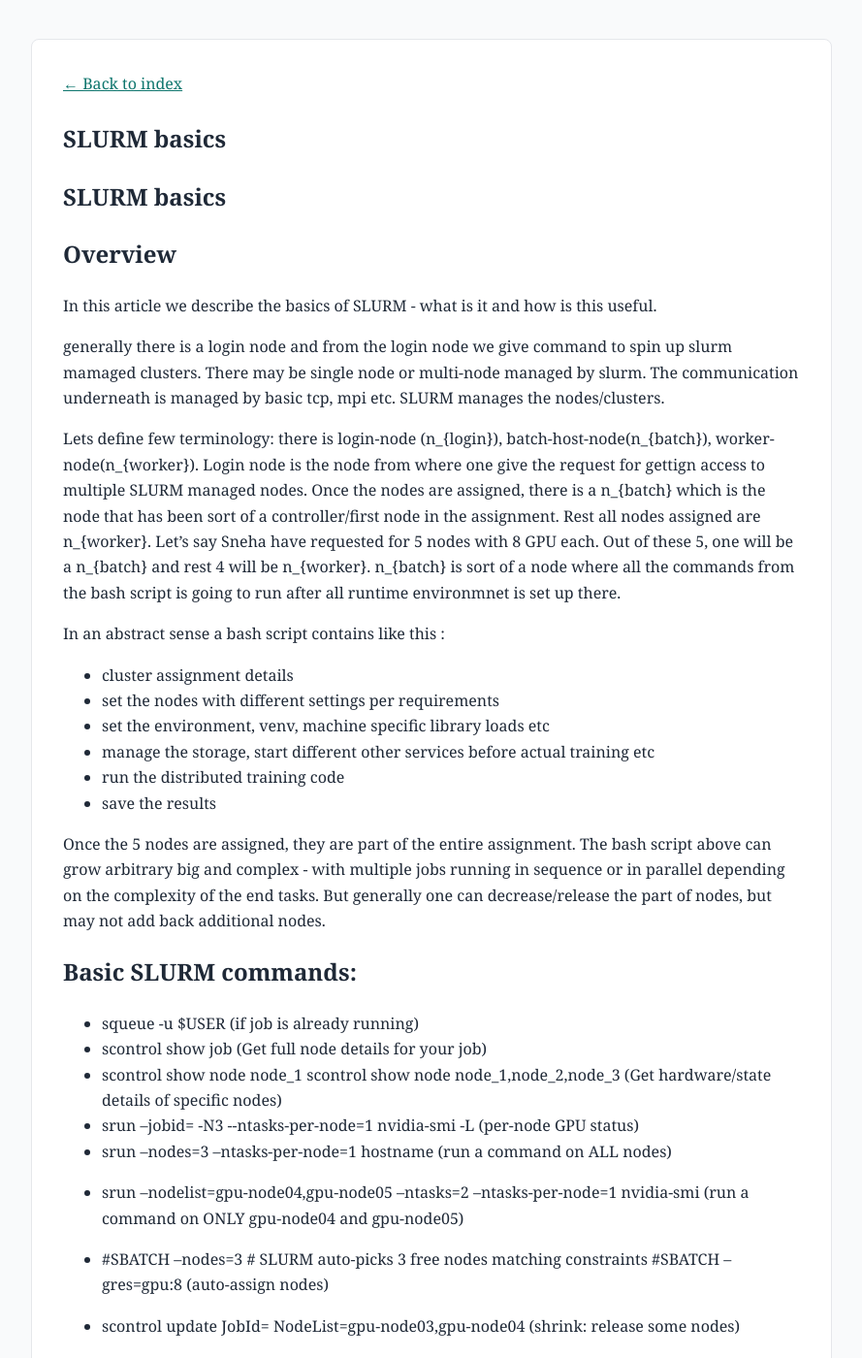
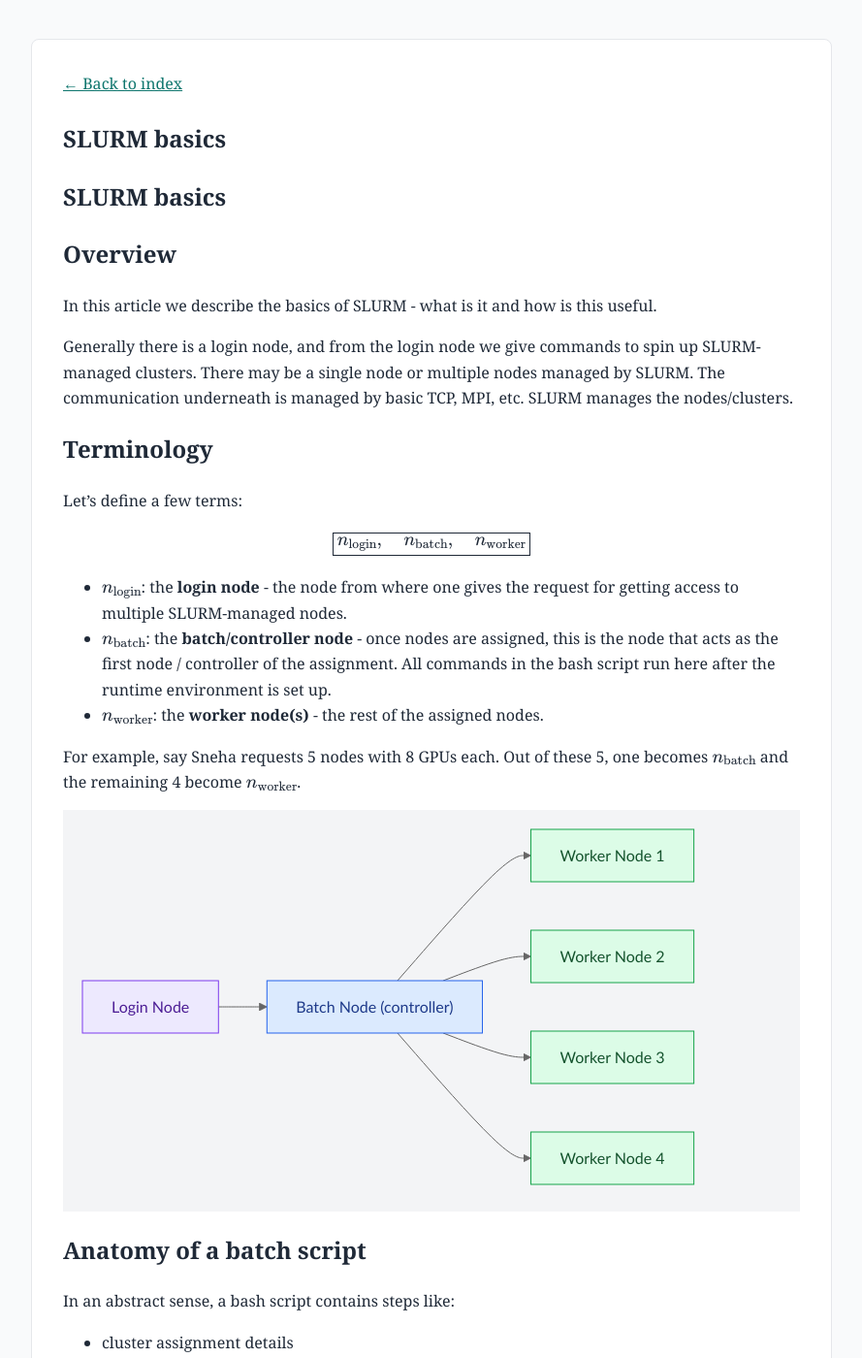
Before and after one commit to soumik-github/soumik_mandal, a Jekyll site: the page built from markdown_articles/SLURM.md, in a window 1280 px wide and 1400 px high. Shown: the whole window at 97% size, without its empty margins (195-1084 px from the left). Built offline with Jekyll 4.4.1, drawn with Linux system fonts in a browser that asks for light colours; some of the changed text lies outside the part shown.

Commit message:
adding slurm 7

````diff
--- a/markdown_articles/SLURM.md
+++ b/markdown_articles/SLURM.md
@@ -1,52 +1,109 @@
 ---
 title: SLURM basics
-date: 2026
+date: 2026-08-25
+author: soumik
 ---
 
 # SLURM basics
 
 ## Overview
+
 In this article we describe the basics of SLURM - what is it and how is this useful.
 
-generally there is a login node and from the login node we give command to spin up slurm mamaged clusters. There may be single node or multi-node managed by slurm. The communication underneath is managed by basic tcp, mpi etc. SLURM manages the nodes/clusters.
+Generally there is a login node, and from the login node we give commands to spin up SLURM-managed clusters. There may be a single node or multiple nodes managed by SLURM. The communication underneath is managed by basic TCP, MPI, etc. SLURM manages the nodes/clusters.
 
-Lets define few terminology:
-there is login-node (n_{login}), batch-host-node(n_{batch}), worker-node(n_{worker}). Login node is the node from where one give the request for gettign access to multiple SLURM managed nodes. Once the nodes are assigned, there is a n_{batch} which is the node that has been sort of a controller/first node in the assignment. Rest all nodes assigned are n_{worker}. Let's say Sneha have requested for 5 nodes with 8 GPU each. Out of these 5, one will be a n_{batch} and rest 4 will be n_{worker}. n_{batch} is sort of a node where all the commands from the bash script is going to run after all runtime environmnet is set up there.
+## Terminology
 
-In an abstract sense a bash script contains like this :
+Let's define a few terms:
+
+$$
+\boxed{n_{\text{login}}, \quad n_{\text{batch}}, \quad n_{\text{worker}}}
+$$
+
+- $n_{\text{login}}$: the **login node** - the node from where one gives the request for getting access to multiple SLURM-managed nodes.
+- $n_{\text{batch}}$: the **batch/controller node** - once nodes are assigned, this is the node that acts as the first node / controller of the assignment. All commands in the bash script run here after the runtime environment is set up.
+- $n_{\text{worker}}$: the **worker node(s)** - the rest of the assigned nodes.
+
+For example, say Sneha requests 5 nodes with 8 GPUs each. Out of these 5, one becomes $n_{\text{batch}}$ and the remaining 4 become $n_{\text{worker}}$.
+
+<pre class="mermaid">
+flowchart LR
+    L["Login Node"]:::login --> B["Batch Node (controller)"]:::batch
+    B --> W1["Worker Node 1"]:::worker
+    B --> W2["Worker Node 2"]:::worker
+    B --> W3["Worker Node 3"]:::worker
+    B --> W4["Worker Node 4"]:::worker
+
+    classDef login fill:#ede9fe,stroke:#7c3aed,color:#4c1d95,stroke-width:1px;
+    classDef batch fill:#dbeafe,stroke:#2563eb,color:#1e3a8a,stroke-width:1px;
+    classDef worker fill:#dcfce7,stroke:#16a34a,color:#14532d,stroke-width:1px;
+</pre>
+
+## Anatomy of a batch script
+
+In an abstract sense, a bash script contains steps like:
+
 - cluster assignment details
 - set the nodes with different settings per requirements
-- set the environment, venv, machine specific library loads etc
-- manage the storage, start different other services before actual training  etc
+- set the environment, venv, machine-specific library loads, etc.
+- manage the storage, start different other services before actual training, etc.
 - run the distributed training code
 - save the results
 
-Once the 5 nodes are assigned, they are part of the entire assignment. The bash script above can grow arbitrary big and complex - with multiple jobs running in sequence or in parallel depending on the complexity of the end tasks. But generally one can decrease/release the part of nodes, but may not add back additional nodes.
+Once the 5 nodes are assigned, they are part of the entire assignment. The bash script above can grow arbitrarily big and complex - with multiple jobs running in sequence or in parallel depending on the complexity of the end tasks. But generally one can decrease/release part of the nodes, and may not add back additional nodes.
 
-## Basic SLURM commands:
+## Basic SLURM commands
 
-- squeue -u $USER (if job is already running)
-- scontrol show job <jobid> (Get full node details for your job)
-- scontrol show node node_1
-scontrol show node node_1,node_2,node_3
-(Get hardware/state details of specific nodes)
-- srun --jobid=<jobid> -N3 --ntasks-per-node=1 nvidia-smi -L (per-node GPU status)
-- srun --nodes=3 --ntasks-per-node=1 hostname (run a command on ALL nodes)
-- srun --nodelist=gpu-node04,gpu-node05 --ntasks=2 --ntasks-per-node=1 nvidia-smi (run a command on ONLY gpu-node04 and gpu-node05)
+### Job and node status
 
-- #SBATCH --nodes=3          # SLURM auto-picks 3 free nodes matching constraints
-#SBATCH --gres=gpu:8 (auto-assign nodes)
+```bash
+squeue -u $USER                            # check if a job is already running
+scontrol show job <jobid>                  # get full node details for your job
+scontrol show node node_1
+scontrol show node node_1,node_2,node_3    # hardware/state details of specific nodes
+```
 
-- scontrol update JobId=<jobid> NodeList=gpu-node03,gpu-node04 (shrink: release some nodes)
-- scancel --signal=TERM <jobid> (release a job step early)
+### Running a command across nodes
 
--
+```bash
+# per-node GPU status
+srun --jobid=<jobid> -N3 --ntasks-per-node=1 nvidia-smi -L
+
+# run a command on ALL nodes
+srun --nodes=3 --ntasks-per-node=1 hostname
+
+# run a command on ONLY gpu-node04 and gpu-node05
+srun --nodelist=gpu-node04,gpu-node05 --ntasks=2 --ntasks-per-node=1 nvidia-smi
+```
+
+### Requesting nodes in a batch script
+
+```bash
+#SBATCH --nodes=3      # SLURM auto-picks 3 free nodes matching constraints
+#SBATCH --gres=gpu:8   # auto-assign nodes with 8 GPUs each
+```
+
+### Releasing / shrinking a job
+
+```bash
+# shrink: release some nodes
+scontrol update JobId=<jobid> NodeList=gpu-node03,gpu-node04
+
+# release a job step early
+scancel --signal=TERM <jobid>
+```
+
+### Scripted health-check auto-management
+
+```bash
 #!/bin/bash
 for node in $(sinfo -N -h -o "%N"); do
     if ! ssh $node "nvidia-smi" &>/dev/null; then
         scontrol update NodeName=$node State=DRAIN Reason="GPU check failed"
     fi
 done
-(Scripted health-check auto-management)
+```
 
-## Examples:
+## Examples
+
+_Coming soon._
````
